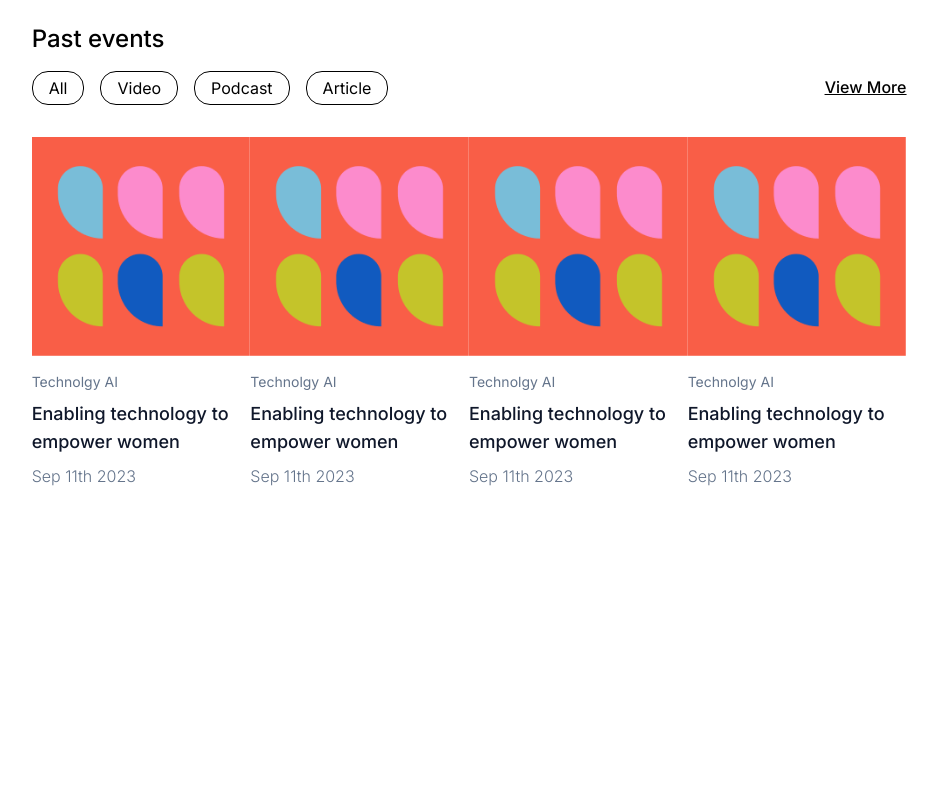
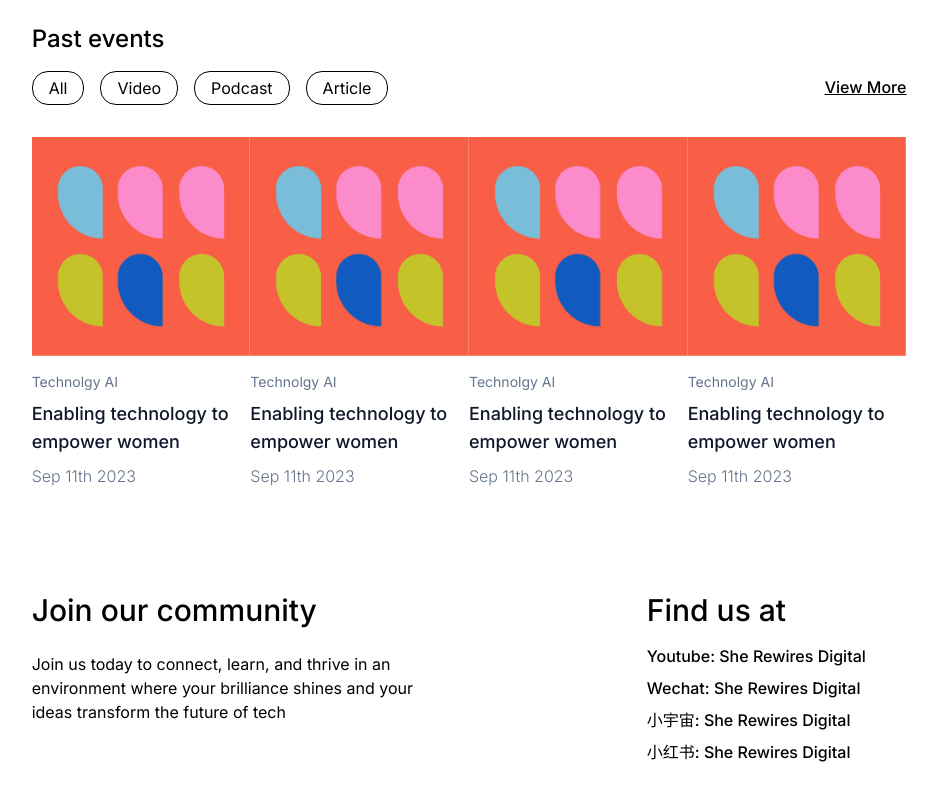
Before and after one commit to sherewiresdigital/website, a Next.js app: page /home in a window 1280 px wide. Shown: the part 569-1369 px from the top of the page, without its empty margins (171-1108 px from the left). Before the commit the page ends 1129 px from the top, so only its background shows below. Built offline with nearby package versions, Linux system fonts and the light colour scheme.

Commit message:
add Footer layout

```diff
--- /dev/null
+++ b/app/components/footer.tsx
@@ -0,0 +1,37 @@
+export default function Footer() {
+  return <div className="container py-8">
+    <div className="flex mx-auto columns-2 items-start w-10/12">
+      <div className="flex-column justify-start px-24 w-2/3">
+        <h1 className="text-3xl font-medium">
+          Join our community
+        </h1>
+        <h6 className="pt-6 text-base font-normal w-96">
+          Join us today to connect, learn, and thrive in an
+          environment where your brilliance shines and your
+          ideas transform the future of tech
+        </h6>
+      </div>
+      <div className="w-1/3">
+        <h1 className="text-3xl font-medium">
+          Find us at
+        </h1>
+        <div>
+          <ul className="py-4 list-none">
+            <li className="pb-2">
+              <span className="font-medium">Youtube: She Rewires Digital</span>
+            </li>
+            <li className="pb-2">
+              <span className="font-medium">Wechat: She Rewires Digital</span>
+            </li>
+            <li className="pb-2">
+              <span className="font-medium">小宇宙: She Rewires Digital</span>
+            </li>
+            <li className="pb-2">
+              <span className="font-medium">小红书: She Rewires Digital</span>
+            </li>
+          </ul>
+        </div>
+      </div>
+    </div>
+  </div>
+}
--- a/app/layout.tsx
+++ b/app/layout.tsx
@@ -2,6 +2,7 @@ import type { Metadata } from 'next'
 import { Inter } from 'next/font/google'
 import './globals.css'
 import Header from './components/header'
+import Footer from './components/footer'
 
 const inter = Inter({ subsets: ['latin'] })
 
@@ -23,6 +24,9 @@ export default function RootLayout({
             <Header />
           </nav>
           {children}
+          <footer>
+            <Footer />
+          </footer>
         </section>
       </body>
     </html>
```
